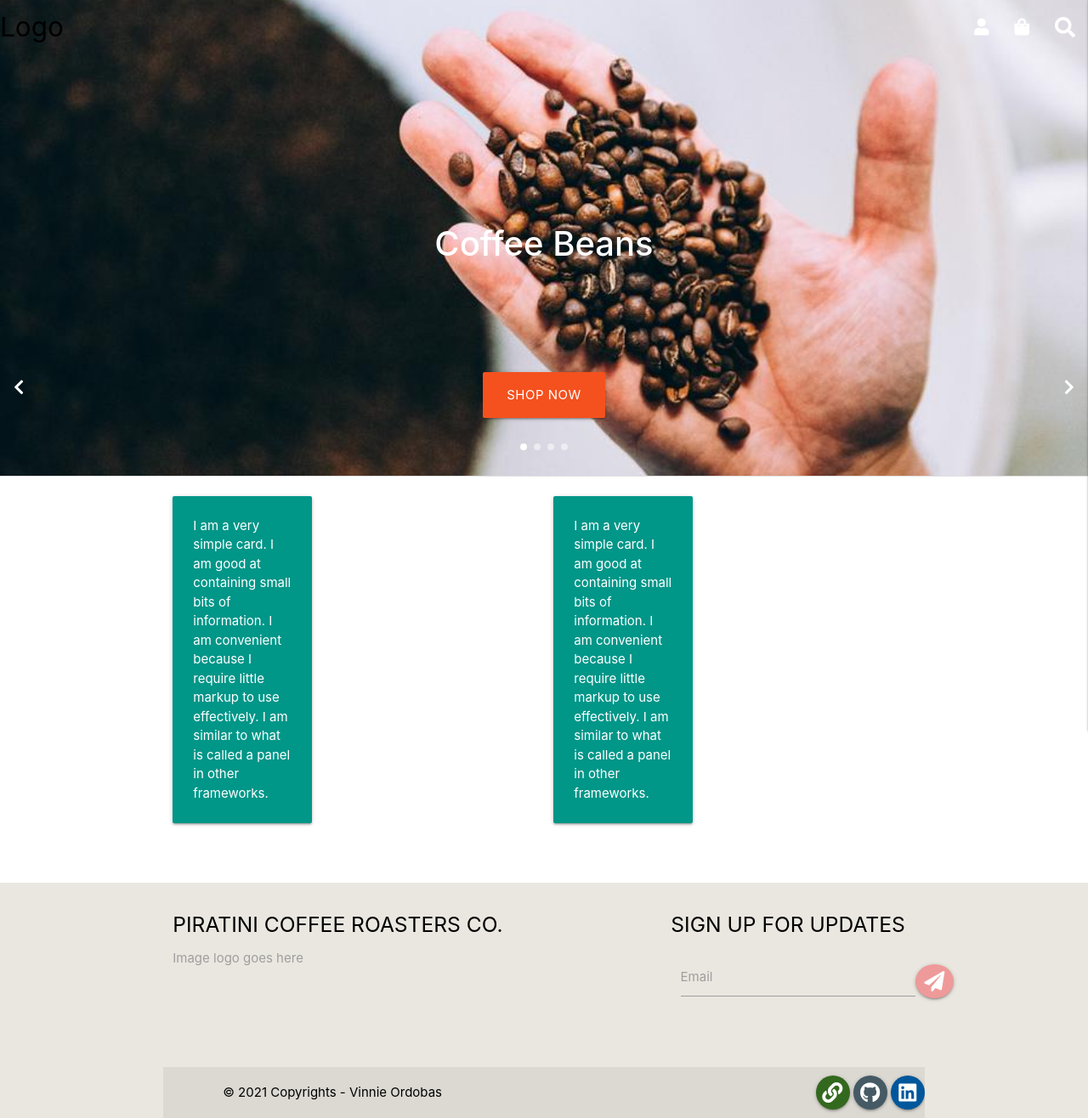
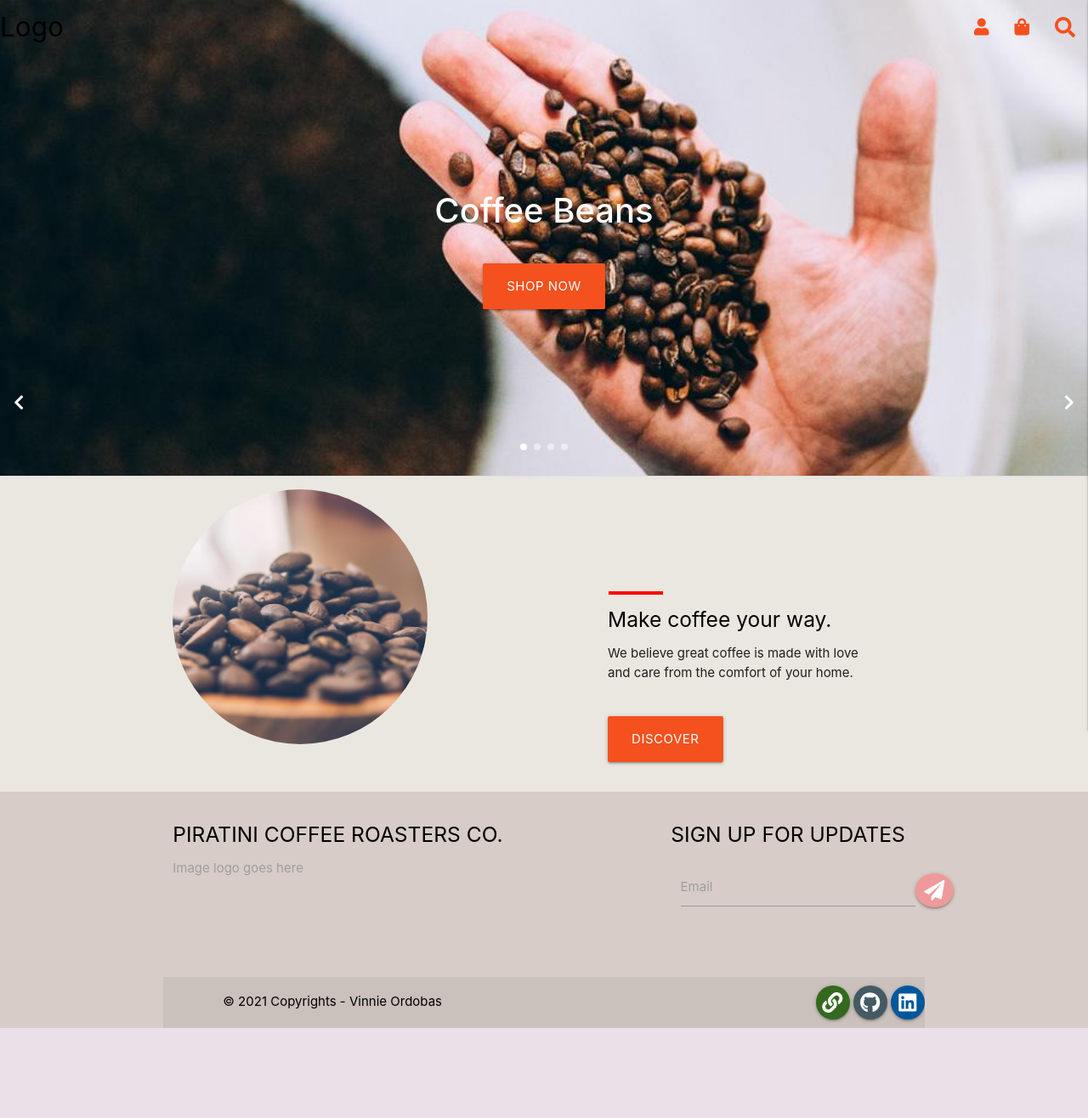
Before and after one commit to vinnieOrdobas/CI-MS4-Piratini-coffee-roasters, a Django app: page / in a window 1280 px wide. Shown: the whole page at 85% size. After the commit the page ends 1210 px from the top, so only its background shows below. Run offline with Django 3.2, Linux system fonts and the light colour scheme.

Commit message:
created card section on landing page

```diff
--- a/home/templates/home/index.html
+++ b/home/templates/home/index.html
@@ -9,7 +9,6 @@
 {% block content %}
 <div class="carousel carousel-slider carousel-hero center">
     <div class="carousel-fixed-item center">
-      <a class="btn-large waves-effect white white-text darken-text-2 deep-orange darken-1 title">Shop now</a>
       <a class="btn-flat waves-effect transparent left left-controller">
         <i class="white-text fas fa-chevron-left"></i>
       </a>
@@ -20,48 +19,59 @@
     <div class="carousel-item white-text carousel-hero-1 valign-wrapper" href="#one!">
         <div class="carousel-content">
             <h2 class="white-text">Coffee Beans</h2>
+            <a class="btn-large waves-effect white white-text darken-text-2 deep-orange darken-1 title shop-now">Shop now</a>
         </div>
     </div>
     <div class="carousel-item white-text carousel-hero-3 valign-wrapper" href="#three!">
         <div class="carousel-content">
             <h2>Brewing Equipment</h2>
+            <a class="btn-large waves-effect white white-text darken-text-2 deep-orange darken-1 title shop-now">Shop now</a>
         </div>
     </div>
     <div class="carousel-item white-text carousel-hero-2 valign-wrapper" href="#two!">
         <div class="carousel-content">
             <h2>Acessories</h2>
+            <a class="btn-large waves-effect white white-text darken-text-2 deep-orange darken-1 title shop-now">Shop now</a>
         </div>
     </div>
     <div class="carousel-item white-text carousel-hero-4 valign-wrapper" href="#four!">
         <div class="carousel-content">
             <h2>Memberships</h2>
+            <a class="btn-large waves-effect white white-text darken-text-2 deep-orange darken-1 title shop-now">Shop now</a>
         </div>
     </div>
 </div>
 <div class="divider"></div>
 <div class="section">
     <div class="container">
-        <div class="row">
-            <div class="col s6">
+        <div class="row hide-on-med-and-up">
+            <div class="col s12">
+                <div class="image-card-sml">
+                </div>
+            </div>
+            <div class="col s12">
                 <div class="row">
-                    <div class="col s12 m5">
-                        <div class="card-panel teal">
-                        <span class="white-text">I am a very simple card. I am good at containing small bits of information.
-                        I am convenient because I require little markup to use effectively. I am similar to what is called a panel in other frameworks.
-                        </span>
+                    <div class="col s6 offset-s3">
+                        <div class="container about-card-sml">
+                            <hr class="hr-text">
+                            <h5 class="black-text">Make coffee your way.</h5>
+                            <p>We believe great coffee is made with love and care from the comfort of your home.</p>
+                            <a class="btn-large waves-effect white white-text darken-text-2 deep-orange darken-1 title shop-now">Discover</a>
                         </div>
                     </div>
                 </div>
             </div>
+        </div>
+        <div class="row hide-on-small-only">
             <div class="col s6">
-                <div class="row">
-                    <div class="col s12 m5">
-                        <div class="card-panel teal">
-                        <span class="white-text">I am a very simple card. I am good at containing small bits of information.
-                        I am convenient because I require little markup to use effectively. I am similar to what is called a panel in other frameworks.
-                        </span>
-                        </div>
-                    </div>
+                <div class="image-card"></div>
+            </div>
+            <div class="col s6">
+                <div class="container about-card">
+                    <hr class="hr-text">
+                    <h5 class="black-text">Make coffee your way.</h5>
+                    <p>We believe great coffee is made with love and care from the comfort of your home.</p>
+                    <a class="btn-large waves-effect white white-text darken-text-2 deep-orange darken-1 title shop-now">Discover</a>
                 </div>
             </div>
         </div>
--- a/static/css/base.css
+++ b/static/css/base.css
@@ -6,6 +6,7 @@
     justify-content: center;
     height: 1.5 rem;
     width: 1.5 rem;
+    color: #f4511e;
 }
 
 .social {
@@ -19,6 +20,10 @@
 }
 
 /* Body */
+
+body {
+    background-color: #EAE7E0;
+}
 
 /* Navbar Elements */
 .navbar-fixed {
@@ -99,14 +104,60 @@
     color: whitesmoke;
     font-size: 40px !important;
 }
+
+.shop-now {
+    margin-top: 25px;
+}
+
+/* Card section */
+
+.image-card-sml {
+    background-image: url(../../media/coffee-beans.jpg);
+    background-position: center;
+    background-repeat: no-repeat;
+    background-size: cover;
+    position: relative;
+    overflow: hidden;
+    border-radius: 100%;
+    width: 200px;
+    height: 200px;
+    display: block;
+    margin-left: auto;
+    margin-right: auto;
+}
+
+.image-card {
+    background-image: url(../../media/coffee-beans.jpg);
+    background-position: center;
+    background-repeat: no-repeat;
+    background-size: cover;
+    position: relative;
+    overflow: hidden;
+    border-radius: 100%;
+    width: 300px;
+    height: 300px;
+}
+
+.about-card {
+    margin: auto;
+    margin-top: 8rem;
+}
+
+.about-card-sml {
+    margin-top: 5rem;
+    display: block;
+}
+
+.hr-text {
+    border: 2px solid red;
+    max-width: 60px;
+    margin-left: 1px;
+}
+
 /* Footer */
 
 .page-footer {
-    background-color: #EAE7E0;
-}
-
-.btn-footer {
-    color: #FAF9F6 !important;
+    background-color: #d7ccc8;
 }
 
 .mobile-form {
--- a/templates/base.html
+++ b/templates/base.html
@@ -43,12 +43,12 @@
       <nav class="transparent z-depth-0">
         <div class="nav-wrapper">
           <a href="#!" class="brand-logo left black-text">Logo</a>
-          <a href="#" data-target="mobile-nav" class="right sidenav-trigger"><i class="fas fa-ellipsis-v"></i></a>
+          <a href="#" data-target="mobile-nav" class="right sidenav-trigger"><span class="icon"><i class="fas fa-ellipsis-v"></i></span></a>
           <ul class="right hide-on-med-and-down">
             <!-- Dropdown Trigger -->
-            <li><a class="dropdown-trigger" href="#!" data-target="user_dropdown"><span class="icon"></span><i class="fas fa-user fa-lg"></i></a></li>
+            <li><a class="dropdown-trigger" href="#!" data-target="user_dropdown"><span class="icon"><i class="fas fa-user fa-lg"></i></span></a></li>
             <li><a class="{% if grand_total %}text-info font-weight-bold{% else %}text-black{% endif %} dropdown-trigger-bag" href="#!" data-target="bag_dropdown"><span class="icon"><i class="fas fa-shopping-bag fa-lg"></i></span></a></li>
-            <li class="search-form"><a><span class="icon"></span><i class="white-text fas fa-search"></i></a></li>
+            <li class="search-form"><a><span class="icon"><i class="fas fa-search"></i></span></a></li>
           </ul>
         </div>
       </nav>
@@ -198,8 +198,8 @@
                       <div class="input-field inline col">
                         <input id="search-mobile" type="text" class="validate white-text" placeholder="Email">
                         <span class="icon prefix">
-                          <button class="btn-floating waves-effect waves-light transparent" type="submit" name="action">
-                            <i class="black-text fas fa-paper-plane"></i>
+                          <button class="btn-floating waves-effect red lighten-3 waves-light transparent" type="submit" name="action">
+                            <i class="white-text fas fa-paper-plane"></i>
                           </button>
                         </span>
                       </div>
```
Also changed, not shown: media/coffee-beans.jpg (added).
